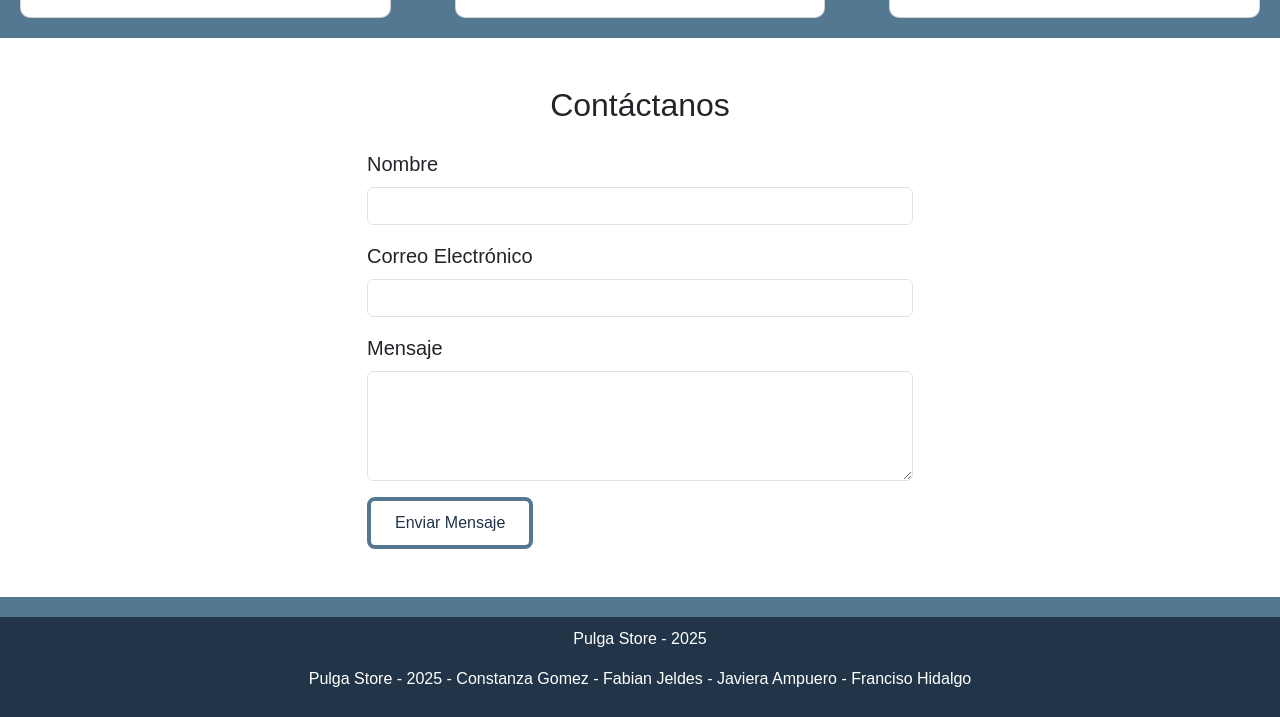
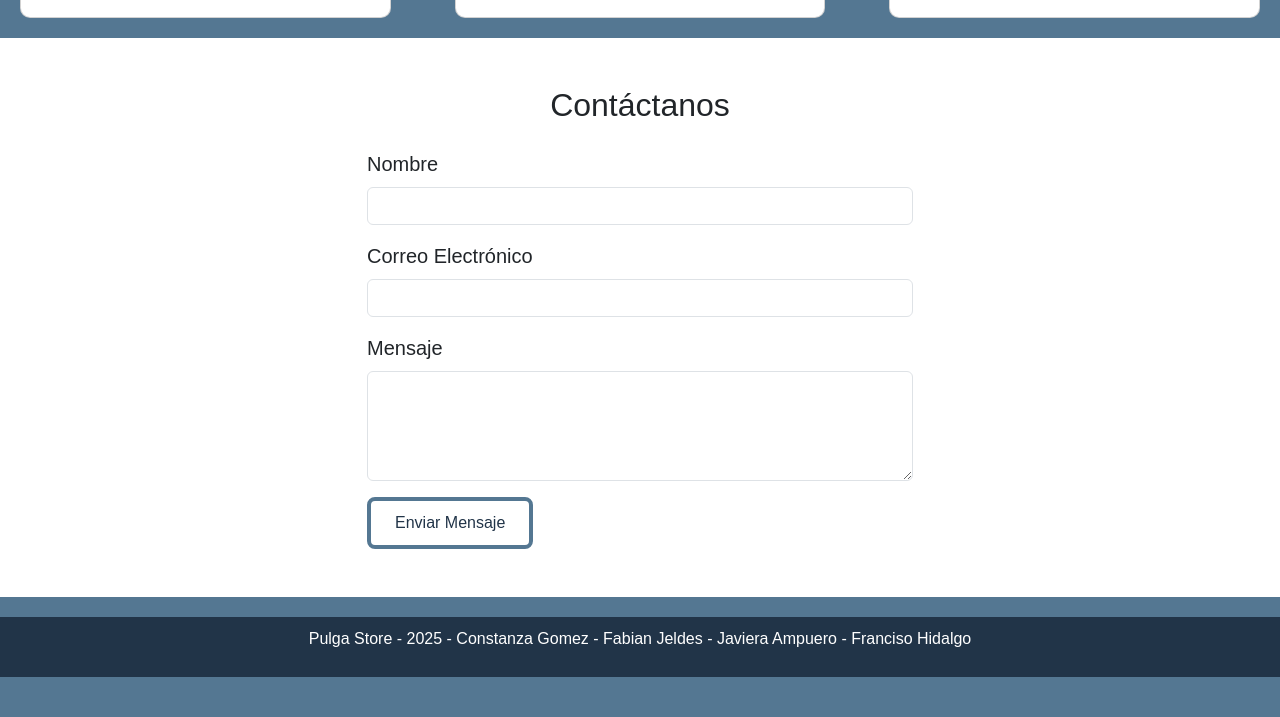
Before and after one commit to fhidalgoq/pulgastore, a plain HTML site: page pulgastore-main/index.html in a window 1280 px wide. Shown: the part 1604-2321 px from the top of the page. After the commit the page ends 2281 px from the top, so only its background shows below. Drawn offline with nearby package versions, Linux system fonts and the light colour scheme; some packages are replaced by stand-ins of ours; a script that the page names is missing; a web font is replaced by a local one.

Commit message:
Update index.html

```diff
--- a/pulgastore-main/index.html
+++ b/pulgastore-main/index.html
@@ -176,7 +176,6 @@
     </div>
   </section>
   <footer>
-    <p>Pulga Store - 2025</p>
     <p>Pulga Store - 2025 - Constanza Gomez - Fabian Jeldes - Javiera Ampuero - Franciso Hidalgo </p>
   </footer>
 </body>
```
